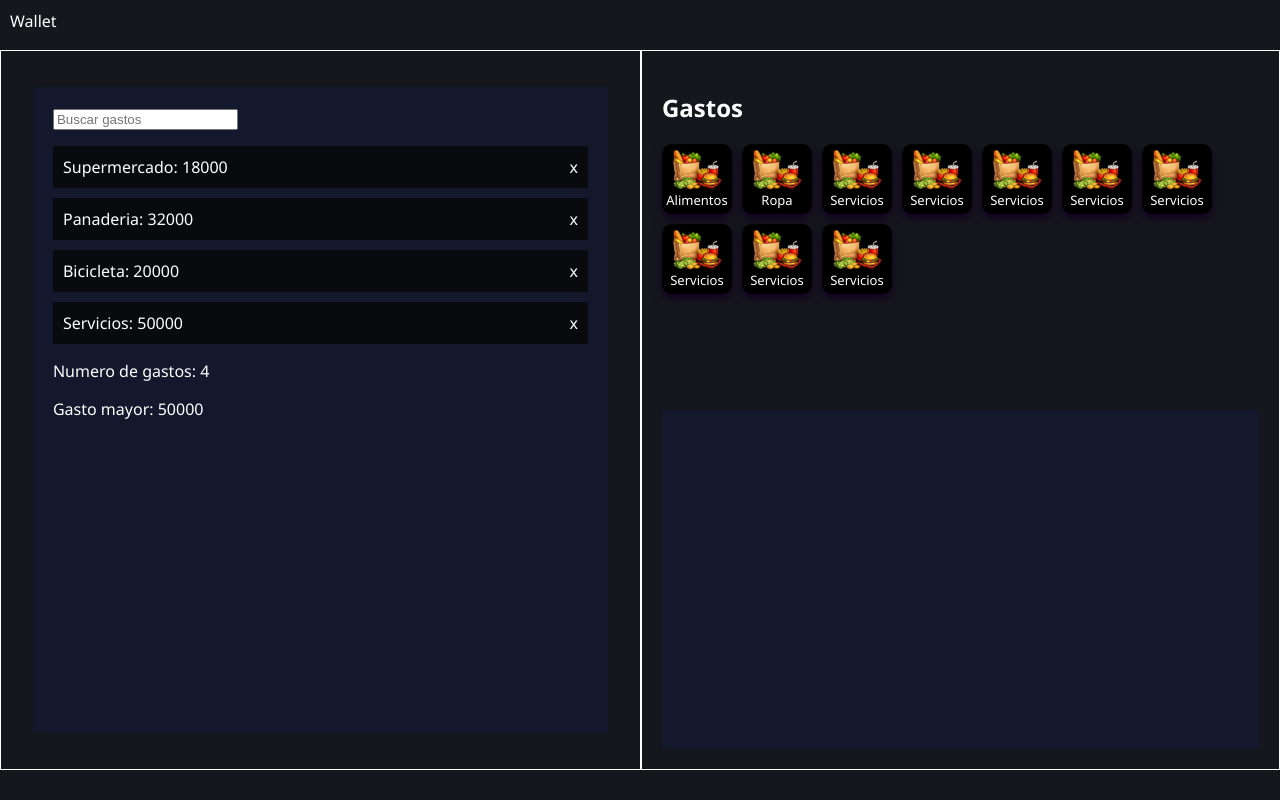
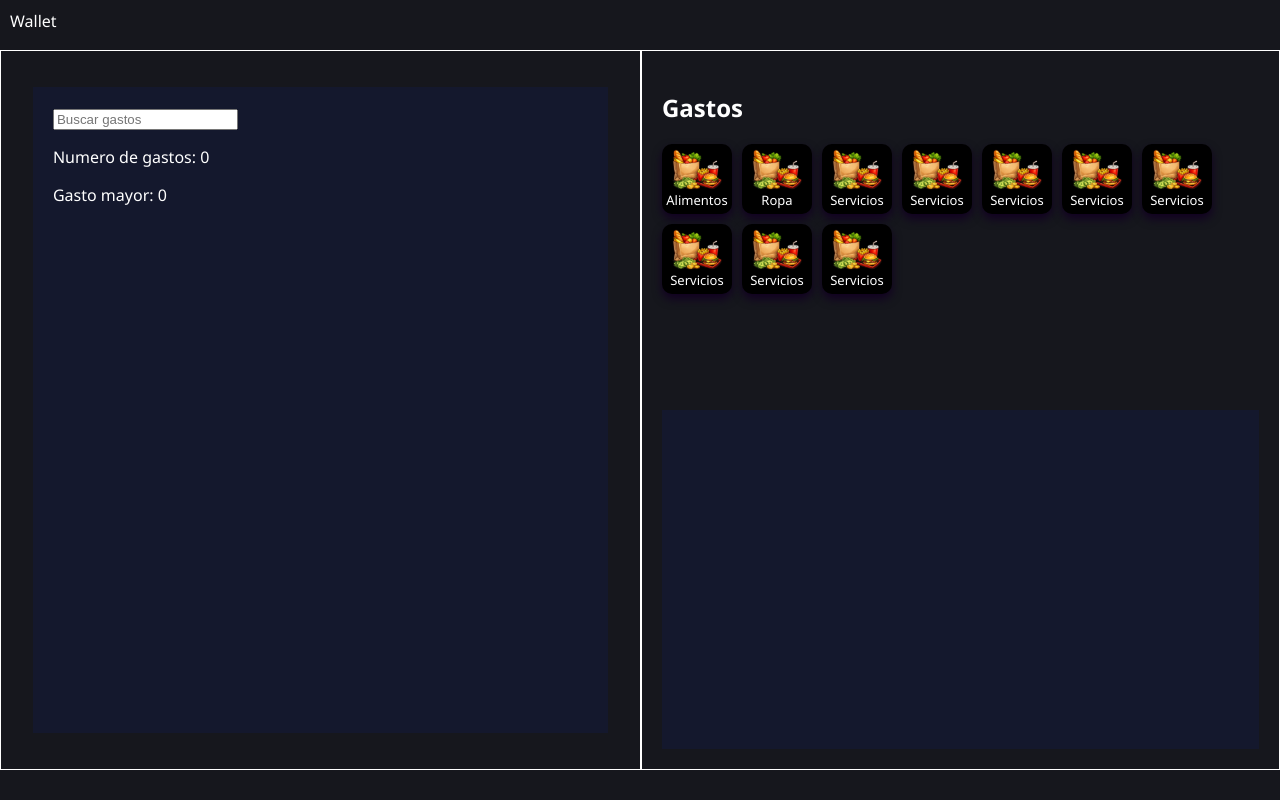
Before and after one commit to Davidpuente12/finance-App, a React (Vite) app: page / in a window 1280 px wide. Built offline with nearby package versions, Linux system fonts and the light colour scheme.

Commit message:
organizacion

```diff
--- a/package.json
+++ b/package.json
@@ -11,7 +11,8 @@
   },
   "dependencies": {
     "react": "^19.2.4",
-    "react-dom": "^19.2.4"
+    "react-dom": "^19.2.4",
+    "react-icons": "^5.6.0"
   },
   "devDependencies": {
     "@eslint/js": "^9.39.4",
--- a/src/Section_balance/components/ItemTransaccion.jsx
+++ b/src/Section_balance/components/ItemTransaccion.jsx
@@ -1,10 +1,12 @@
+import { FaTrashAlt } from "react-icons/fa";
+
 function ItemTransaccion({ tipo, dinero, id, onCompleted }) {
   return (
     <li className="ItemTransaccion" id={id}>
       <p>
         {tipo}: {dinero}
       </p>
-      <span onClick={onCompleted}>x</span>
+      <span onClick={onCompleted}>{<FaTrashAlt />}</span>
     </li>
   );
 }
--- /dev/null
+++ b/src/Section_balance/components/useLocalStorage.jsx
@@ -0,0 +1,37 @@
+import { useState } from "react";
+
+// const listaOfExpenses = [
+//   { tipo: "Supermercado", gasto: 18000 },
+//   { tipo: "Panaderia", gasto: 32000 },
+//   { tipo: "Bicicleta", gasto: 20000 },
+//   { tipo: "Servicios", gasto: 50000 },
+// ];
+
+// CUSTM HOOK
+
+function useLocalStorage(key, initialValue) {
+  // localStorage
+  let localStoragelist = localStorage.getItem(key);
+  let parcedlista;
+
+  if (!localStoragelist) {
+    console.log("storage vacio");
+    parcedlista = initialValue;
+    localStorage.setItem("gastos", JSON.stringify(initialValue));
+  } else {
+    console.log("storage lleno");
+    parcedlista = JSON.parse(localStoragelist);
+  }
+
+  const [item, setItem] = useState(parcedlista);
+
+  // actualizar lista
+  function actualizarLista(newList) {
+    localStorage.setItem("gastos", JSON.stringify(newList));
+    setItem(newList);
+  }
+
+  return [item, actualizarLista];
+}
+
+export { useLocalStorage };
--- a/src/Section_balance/section_balance.jsx
+++ b/src/Section_balance/section_balance.jsx
@@ -1,16 +1,14 @@
 import { useState } from "react";
 import { ItemTransaccion } from "./components/ItemTransaccion";
+import { useLocalStorage } from "./components/useLocalStorage";
+// css
 import "./section_balance.css";
 
-const listaOfExpenses = [
-  { tipo: "Supermercado", gasto: 18000 },
-  { tipo: "Panaderia", gasto: 32000 },
-  { tipo: "Bicicleta", gasto: 20000 },
-  { tipo: "Servicios", gasto: 50000 },
-];
+function SectionBalance() {
+  // Estado de la lista
+  const [lista, actualizarLista] = useLocalStorage("gasto", []);
 
-function SectionBalance() {
-  const [lista, setLista] = useState(listaOfExpenses);
+  // Estado del input
   const [value, setValue] = useState("");
 
   //componentes derivados de lista
@@ -26,7 +24,7 @@ function SectionBalance() {
     return item.tipo.toLowerCase().includes(value.toLowerCase());
   });
 
-  //actualizar lista
+  //eliminar items
   function eliminarItem(index) {
     const nuevaLista = [...lista];
     const indice = nuevaLista.findIndex((item, indice) => {
@@ -35,7 +33,7 @@ function SectionBalance() {
       }
     });
     nuevaLista.splice(indice, 1);
-    setLista(nuevaLista);
+    actualizarLista(nuevaLista);
   }
 
   return (
```
Also changed, not shown: 1 other file (tests, documents, lock files or other folders).
